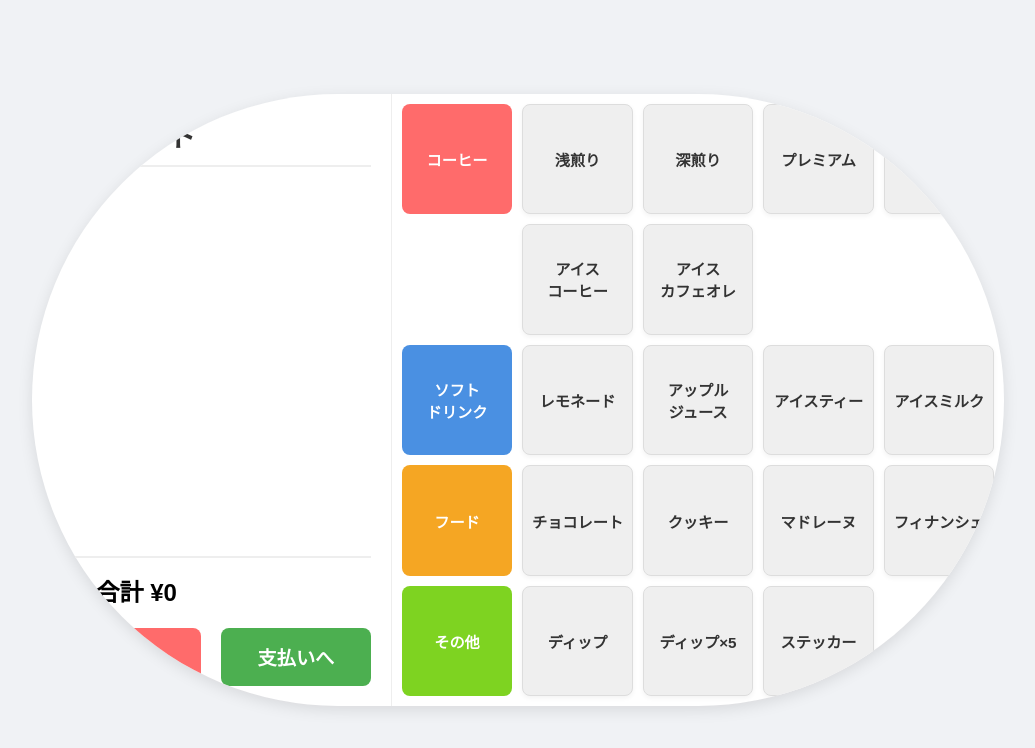
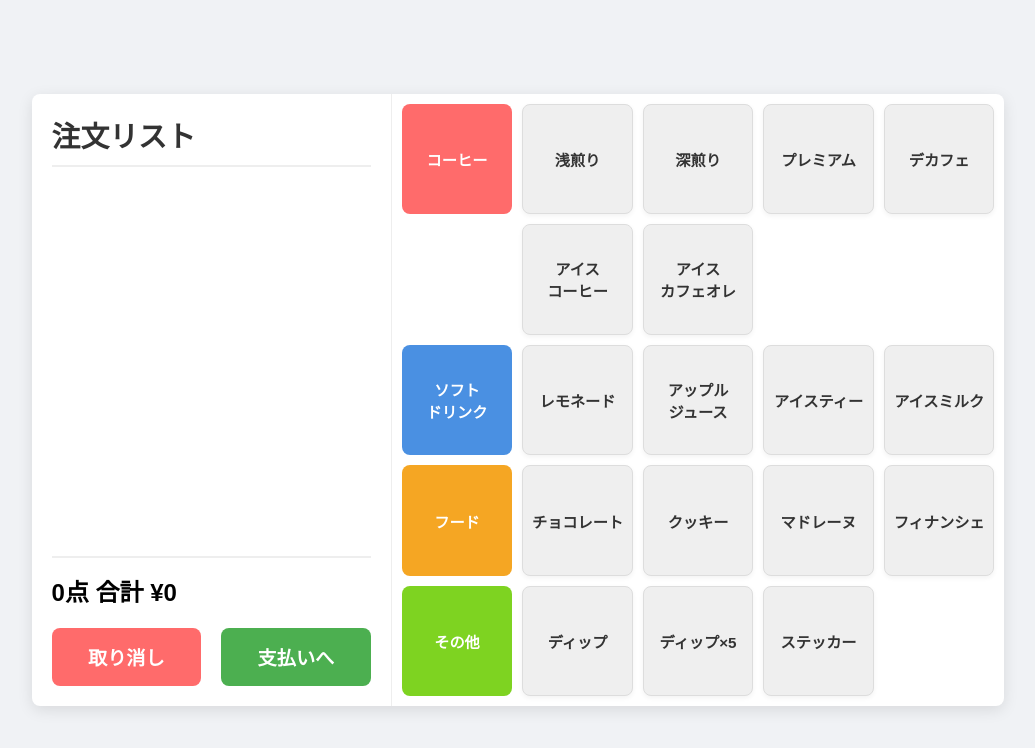
Before and after one commit to nekko-daisuki/POS-v3, a plain HTML site: page index.html in a window 1280 px wide. Shown: the whole page, without its empty margins (122-1157 px from the left). Drawn offline with Linux system fonts and the light colour scheme.

Commit message:
Update style.css

```diff
--- a/style.css
+++ b/style.css
@@ -13,7 +13,7 @@ body {
     width: 76%; /* Changed from 95% to approximately 80% of that */
     max-width: 1024px; /* Changed from 1280px to approximately 80% of that */
     background-color: #fff;
-    border-radius: 810px;
+    border-radius: 8px;
     box-shadow: 0 4px 15px rgba(0, 0, 0, 0.1);
     overflow: hidden;
     min-height: 600px;
```
